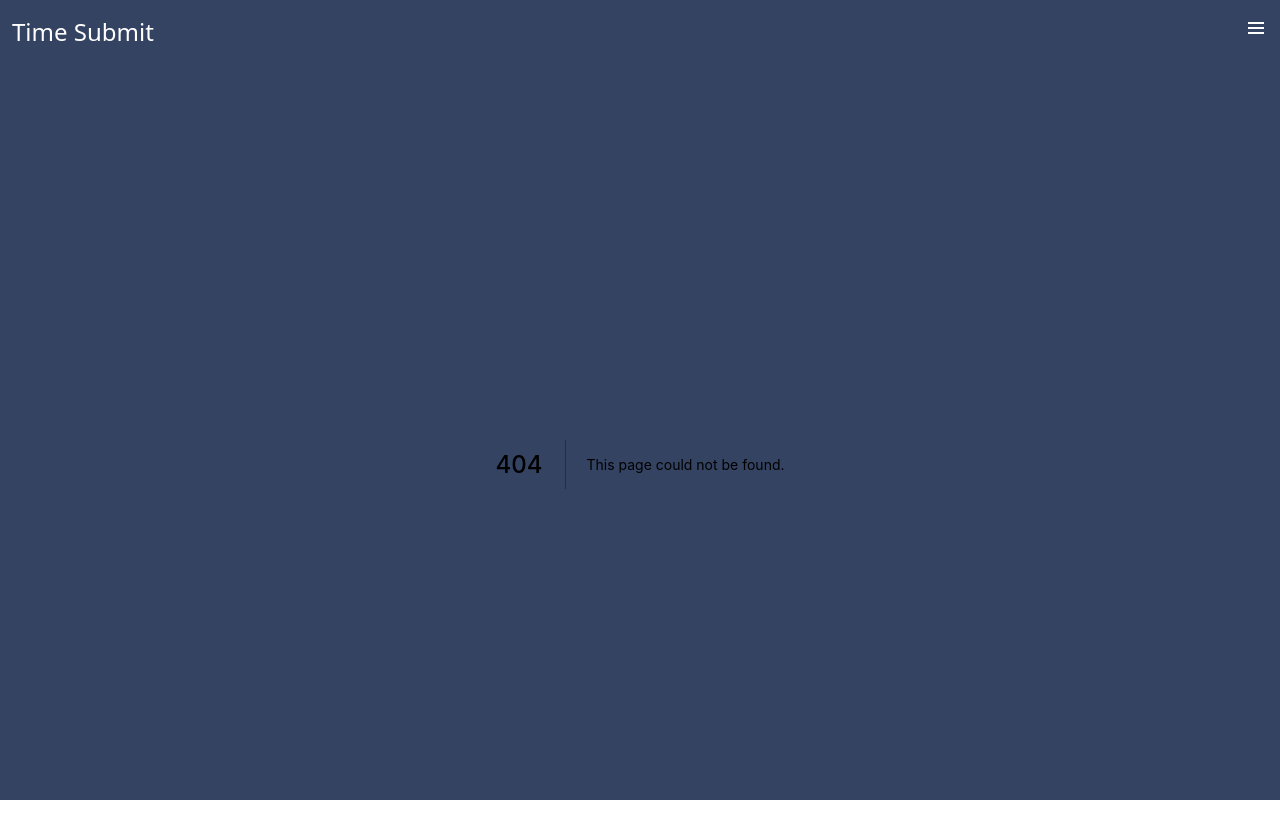
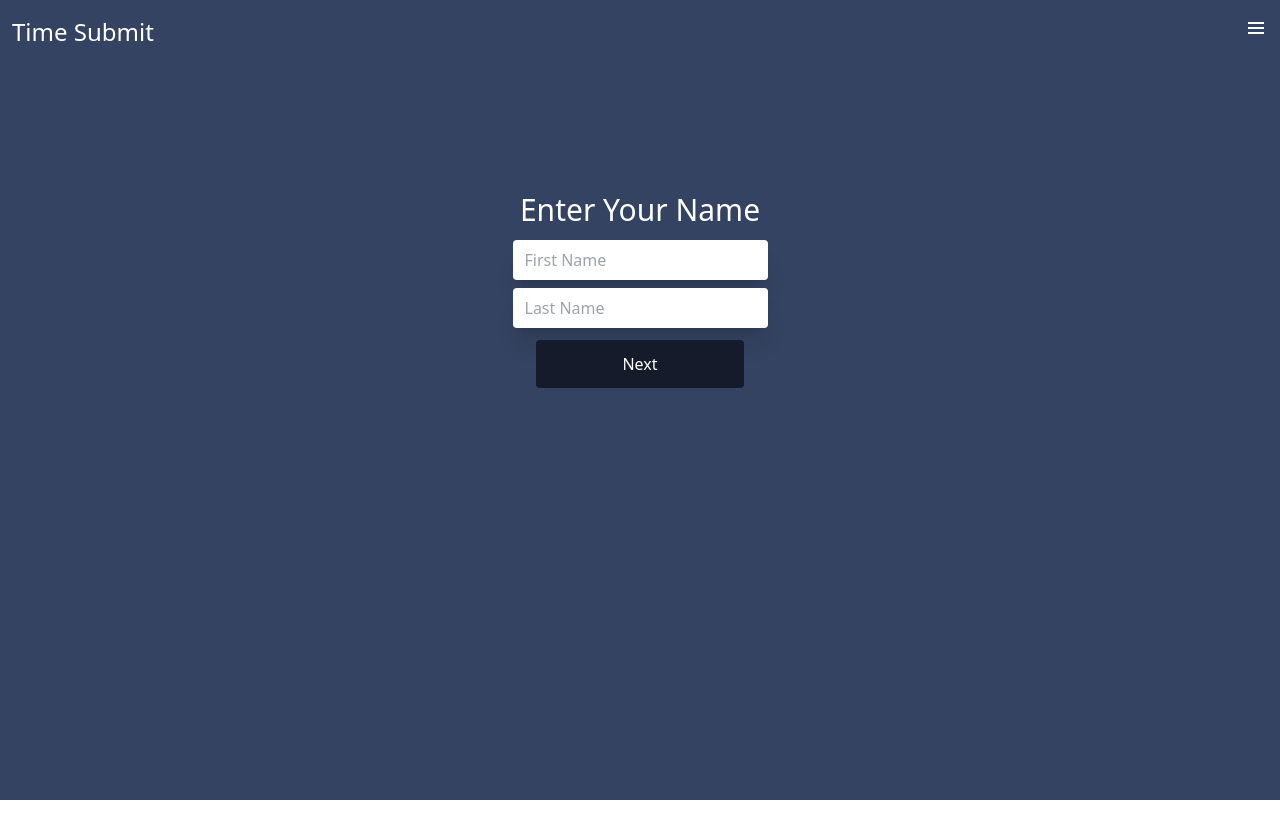
Before and after one commit to Ivcota/Time-Submit-Rebuild, a Next.js app: page /start/name in a window 1280 px wide. Before the commit this address had no page. Shown: the top 838 px of the page. After the commit the page ends 800 px from the top, so only its background shows below. Built offline with nearby package versions, Linux system fonts and the light colour scheme.

Commit message:
Abstracted components

```diff
--- /dev/null
+++ b/components/FormHeader.tsx
@@ -0,0 +1,7 @@
+import React, { FC } from "react";
+
+const FormHeader: FC = ({ children }) => {
+  return <h1 className="mb-3 text-3xl font-light text-white "> {children} </h1>;
+};
+
+export default FormHeader;
--- /dev/null
+++ b/components/HighCenterPlacement.tsx
@@ -0,0 +1,7 @@
+import React, { FC } from "react";
+
+const HighCenterPlacement: FC = ({ children }) => {
+  return <div className="flex flex-col items-center mt-32">{children}</div>;
+};
+
+export default HighCenterPlacement;
--- /dev/null
+++ b/components/MidCenterPlacement.tsx
@@ -0,0 +1,11 @@
+import React, { FC } from "react";
+
+const MidCenterPlacement: FC = ({ children }) => {
+  return (
+    <div className="mt-[28vh] flex flex-col justify-center items-center">
+      {children}
+    </div>
+  );
+};
+
+export default MidCenterPlacement;
--- /dev/null
+++ b/components/PrimaryButton.tsx
@@ -0,0 +1,16 @@
+import React, { FC } from "react";
+
+interface ButtonInput extends React.ButtonHTMLAttributes<HTMLButtonElement> {}
+
+const PrimaryButton: FC<ButtonInput> = ({ onClick, children }) => {
+  return (
+    <button
+      onClick={onClick}
+      className="px-6 py-3 text-white transition-all rounded cursor-pointer w-52 bg-sea-900 hover:bg-sea-800 hover:-translate-y-1"
+    >
+      {children}
+    </button>
+  );
+};
+
+export default PrimaryButton;
--- /dev/null
+++ b/components/PrimaryInput.tsx
@@ -0,0 +1,22 @@
+import React, { FC, InputHTMLAttributes } from "react";
+
+interface InputProps extends InputHTMLAttributes<HTMLInputElement> {}
+
+const PrimaryInput: FC<InputProps> = ({
+  value,
+  placeholder,
+  type,
+  onChange,
+}) => {
+  return (
+    <input
+      onChange={onChange}
+      value={value}
+      className="px-3 py-2 transition-all duration-300 rounded shadow-xl outline-none focus:ring ring-blue-400"
+      placeholder={placeholder}
+      type={type}
+    />
+  );
+};
+
+export default PrimaryInput;
--- a/package.json
+++ b/package.json
@@ -11,7 +11,8 @@
     "framer-motion": "^6.2.6",
     "next": "12.0.10",
     "react": "17.0.2",
-    "react-dom": "17.0.2"
+    "react-dom": "17.0.2",
+    "react-select": "^5.2.2"
   },
   "devDependencies": {
     "@types/node": "17.0.18",
--- a/pages/index.tsx
+++ b/pages/index.tsx
@@ -9,15 +9,15 @@ const Home: NextPage = () => {
     <div className="">
       <FadeInMotion>
         <div className="text-center text-white mt-[28vh] flex flex-col justify-center items-center">
-          <h1 className="text-3xl font-light">Time Submit</h1>
-          <p className="font-light">Let’s get your time submitted</p>
-          <Link href="/">
+          <h1 className="mb-3 text-3xl font-light">Time Submit</h1>
+          <p className="mb-2 font-light">Let’s get your time submitted</p>
+          <Link href="/start">
             <motion.div
               initial={{ opacity: 0, y: 20 }}
               animate={{ opacity: 1, y: 0 }}
               transition={{ ease: "easeInOut", delay: 0.2 }}
             >
-              <a className="   md:block hidden  mt-3 bg-sea-900 text-white py-3 px-6 rounded hover:bg-sea-800 cursor-pointer transition-all hover:-translate-y-1">
+              <a className="hidden px-6 py-3 mt-3 text-white transition-all rounded cursor-pointer md:block w-52 bg-sea-900 hover:bg-sea-800 hover:-translate-y-1">
                 Start Now
               </a>
             </motion.div>
@@ -25,12 +25,12 @@ const Home: NextPage = () => {
         </div>
       </FadeInMotion>
 
-      <Link href="/">
+      <Link href="/start">
         <motion.a
           initial={{ opacity: 0, y: 20 }}
           animate={{ opacity: 1, y: 0 }}
           transition={{ ease: "easeInOut", delay: 0.2 }}
-          className="fixed bottom-11 right-7 bg-sea-900 text-white py-3 px-6 rounded md:hidden hover:bg-sea-800 cursor-pointer"
+          className="fixed px-6 py-3 text-white rounded cursor-pointer bottom-11 right-7 bg-sea-900 md:hidden hover:bg-sea-800"
         >
           Start Now
         </motion.a>
--- /dev/null
+++ b/pages/start/field-service-group.tsx
@@ -0,0 +1,39 @@
+import { motion } from "framer-motion";
+import { NextPage } from "next";
+import Link from "next/link";
+import { useRouter } from "next/router";
+import React from "react";
+import Select from "react-select";
+import FadeInMotion from "../../components/FadeInMotion";
+import FormHeader from "../../components/FormHeader";
+import MidCenterPlacement from "../../components/MidCenterPlacement";
+import PrimaryButton from "../../components/PrimaryButton";
+
+const FieldServiceGroup: NextPage = () => {
+  const options = [{ value: "cYVyI6OyrkToFNQntzh9", label: "Diles Group" }];
+
+  const router = useRouter();
+
+  return (
+    <FadeInMotion>
+      <MidCenterPlacement>
+        <FormHeader> Field Service Group</FormHeader>
+        <div className="mb-4 text-black w-52">
+          <Select options={options} />
+        </div>
+
+        <motion.div
+          initial={{ opacity: 0, y: 20 }}
+          animate={{ opacity: 1, y: 0 }}
+          transition={{ ease: "easeInOut", delay: 0.2 }}
+        >
+          <PrimaryButton onClick={() => router.push("/start/name")}>
+            Next
+          </PrimaryButton>
+        </motion.div>
+      </MidCenterPlacement>
+    </FadeInMotion>
+  );
+};
+
+export default FieldServiceGroup;
--- /dev/null
+++ b/pages/start/index.tsx
@@ -0,0 +1,40 @@
+import { motion } from "framer-motion";
+import Link from "next/link";
+import React from "react";
+import Select from "react-select";
+import FadeInMotion from "../../components/FadeInMotion";
+import FormHeader from "../../components/FormHeader";
+import MidCenterPlacement from "../../components/MidCenterPlacement";
+import PrimaryButton from "../../components/PrimaryButton";
+import { useRouter } from "next/router";
+
+const StartFormPage = () => {
+  const options = [{ value: "casa-grande-west", label: "Casa Grande West" }];
+
+  const router = useRouter();
+
+  return (
+    <FadeInMotion>
+      <MidCenterPlacement>
+        <FormHeader>Congregation</FormHeader>
+        <div className="mb-4 text-black w-52">
+          <Select options={options} />
+        </div>
+
+        <motion.div
+          initial={{ opacity: 0, y: 20 }}
+          animate={{ opacity: 1, y: 0 }}
+          transition={{ ease: "easeInOut", delay: 0.2 }}
+        >
+          <PrimaryButton
+            onClick={() => router.push("/start/field-service-group")}
+          >
+            Next
+          </PrimaryButton>
+        </motion.div>
+      </MidCenterPlacement>
+    </FadeInMotion>
+  );
+};
+
+export default StartFormPage;
--- /dev/null
+++ b/pages/start/last-step.tsx
@@ -0,0 +1,13 @@
+import React from "react";
+import { NextPage } from "next";
+import FadeInMotion from "../../components/FadeInMotion";
+
+const LastStepPage: NextPage = () => {
+  return (
+    <div>
+      <FadeInMotion>Last Step</FadeInMotion>
+    </div>
+  );
+};
+
+export default LastStepPage;
--- /dev/null
+++ b/pages/start/name.tsx
@@ -0,0 +1,36 @@
+import React from "react";
+import { NextPage } from "next";
+import Link from "next/link";
+import { motion } from "framer-motion";
+import FadeInMotion from "../../components/FadeInMotion";
+import PrimaryInput from "../../components/PrimaryInput";
+import PrimaryButton from "../../components/PrimaryButton";
+import HighCenterPlacement from "../../components/HighCenterPlacement";
+import FormHeader from "./../../components/FormHeader";
+
+const NamePage: NextPage = () => {
+  return (
+    <div>
+      <FadeInMotion>
+        <HighCenterPlacement>
+          <FormHeader>Enter Your Name</FormHeader>
+          <div className="flex flex-col gap-2 ">
+            <PrimaryInput placeholder="First Name" type="text" />
+            <PrimaryInput placeholder="Last Name" type="text" />
+          </div>
+        </HighCenterPlacement>
+      </FadeInMotion>
+      <div className="flex justify-center mt-3">
+        <motion.div
+          initial={{ opacity: 0, y: 20 }}
+          animate={{ opacity: 1, y: 0 }}
+          transition={{ ease: "easeInOut", delay: 0.2 }}
+        >
+          <PrimaryButton>Next</PrimaryButton>
+        </motion.div>
+      </div>
+    </div>
+  );
+};
+
+export default NamePage;
```
Also changed, not shown: 1 other file (tests, documents, lock files or other folders).
